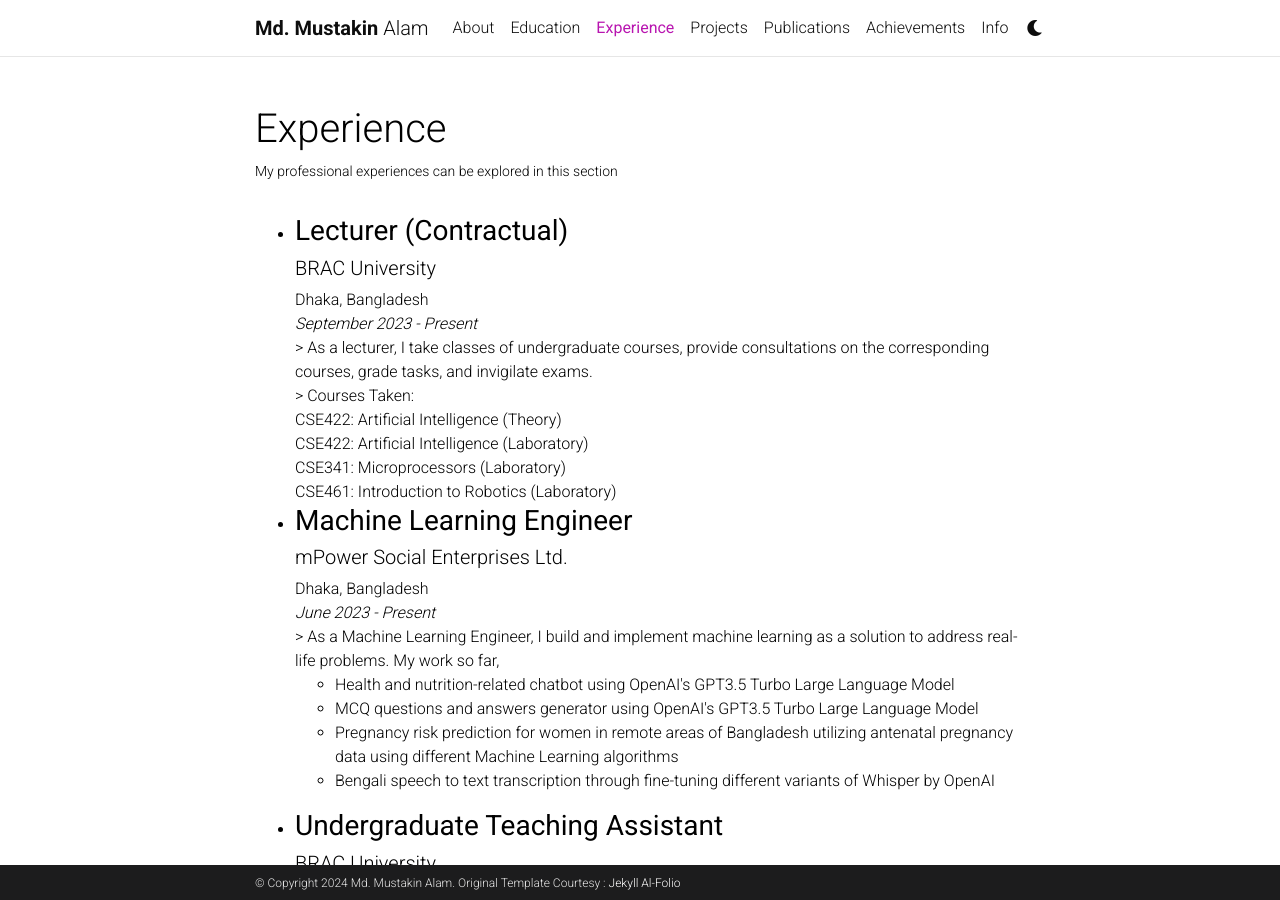
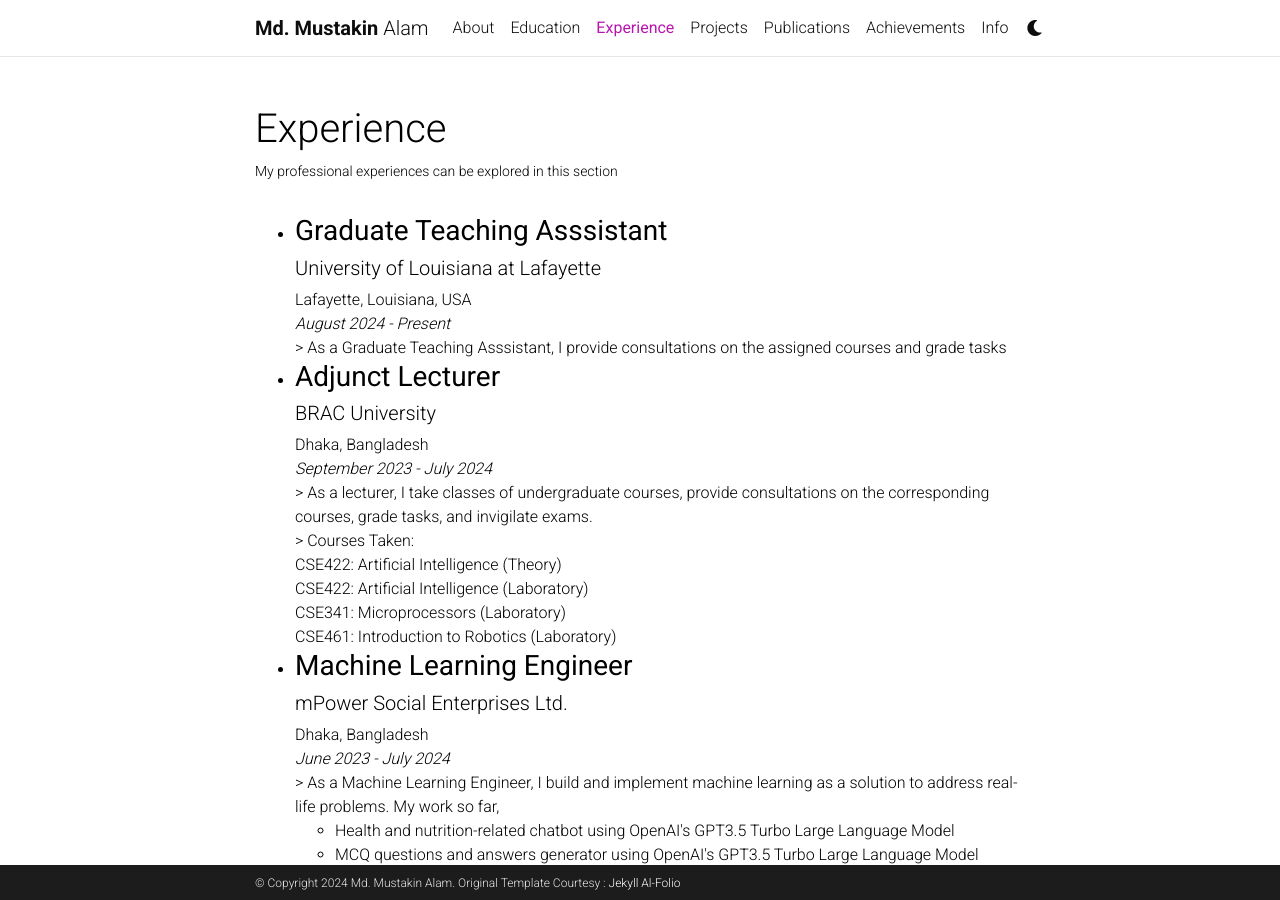
Before and after one commit to mustakinalam/mustakinalam.github.io, a Jekyll site: the page built from _pages/experience.md, in a window 1280 px wide and 900 px high. Built offline with Jekyll 4.4.1, drawn with Linux system fonts in a browser that asks for light colours; comment, search, counter and statistics services are not loaded; a style sheet for code colours, icons or effects is not loaded.

Commit message:
phd update

```diff
--- a/_pages/experience.md
+++ b/_pages/experience.md
@@ -8,10 +8,18 @@ nav_order: 3
 ---
 
 <ul>
-<li><h3><b>Lecturer (Contractual)</b></h3></li>
+<li><h3><b>Graduate Teaching Asssistant</b></h3></li>
+<h5>University of Louisiana at Lafayette</h5>
+Lafayette, Louisiana, USA <br>
+<i>August 2024 - Present</i><br>
+
+> As a Graduate Teaching Asssistant, I provide consultations on the assigned courses and grade tasks <br>
+
+
+<li><h3><b>Adjunct Lecturer</b></h3></li>
 <h5>BRAC University</h5>
 Dhaka, Bangladesh <br>
-<i>September 2023 - Present</i><br>
+<i>September 2023 - July 2024</i><br>
 
 > As a lecturer, I take classes of undergraduate courses, provide consultations on the corresponding courses, grade tasks, and invigilate exams. <br>
 > Courses Taken:<br>
@@ -24,7 +32,7 @@ CSE461: Introduction to Robotics (Laboratory) <br>
 <li><h3><b>Machine Learning Engineer</b></h3></li>
 <h5>mPower Social Enterprises Ltd.</h5>
 Dhaka, Bangladesh <br>
-<i>June 2023 - Present</i><br>
+<i>June 2023 - July 2024</i><br>
 
 > As a Machine Learning Engineer, I build and implement machine learning as a solution to address real-life problems.
 My work so far, <br>
```
Also changed, not shown: _pages/about.md (+2 -2 lines), _pages/education.md (+5 -0 lines).
